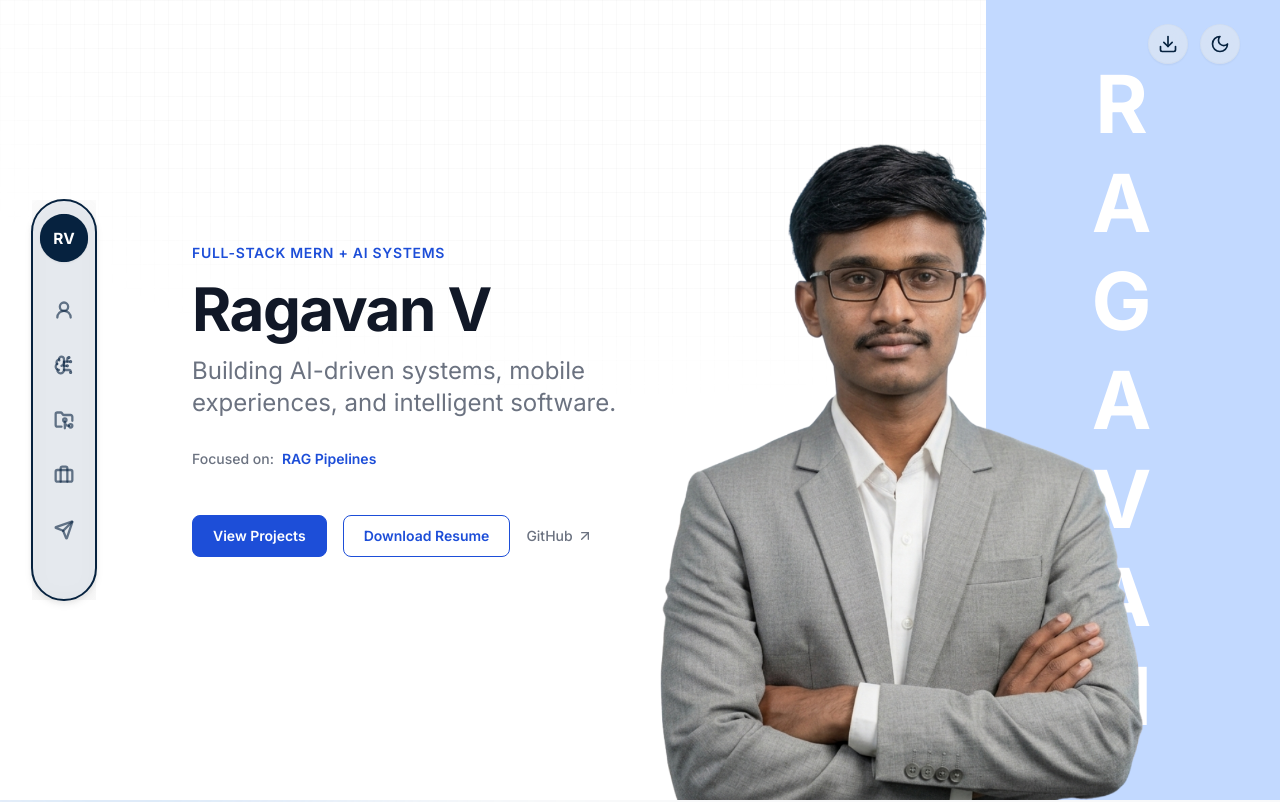
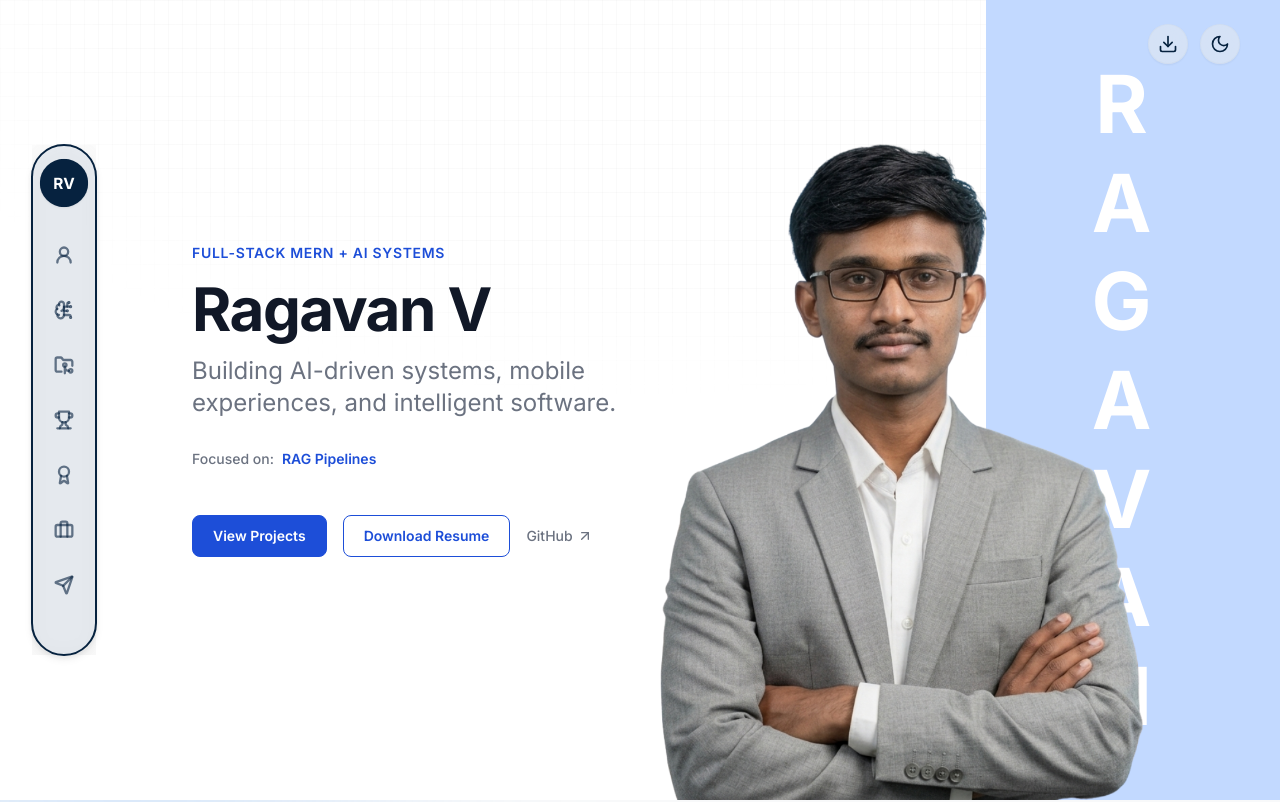
Before and after one commit to ragavan28v/ragavan.dev, a React (Vite) app: page / in a window 1280 px wide. Shown: the top 802 px of the page. Built offline with nearby package versions, Linux system fonts and the light colour scheme.

Commit message:
feat: add achievements and certifications sections and update navbar

```diff
--- a/src/App.jsx
+++ b/src/App.jsx
@@ -6,6 +6,8 @@ import Hero from './components/Hero';
 const About = lazy(() => import('./components/About'));
 const Skills = lazy(() => import('./components/Skills'));
 const Projects = lazy(() => import('./components/Projects'));
+const Achievements = lazy(() => import('./components/Achievements'));
+const Certifications = lazy(() => import('./components/Certifications'));
 const Experience = lazy(() => import('./components/Experience'));
 const GitHubSection = lazy(() => import('./components/GitHubSection'));
 const Blog = lazy(() => import('./components/Blog'));
@@ -46,6 +48,8 @@ export default function App() {
           <About />
           <Skills />
           <Projects />
+          <Achievements />
+          <Certifications />
           <Experience />
           <GitHubSection />
           <Blog />
--- /dev/null
+++ b/src/components/Achievements.jsx
@@ -0,0 +1,50 @@
+import React from 'react';
+import { motion } from 'framer-motion';
+import useInView from '../hooks/useInView';
+import { achievements } from '../data/achievements';
+import { fadeUp, stagger } from '../lib/animations';
+import { Trophy } from 'lucide-react';
+
+export default function Achievements() {
+  const { ref, controls } = useInView();
+
+  return (
+    <section id="achievements" className="section-shell min-h-screen flex items-center bg-white dark:bg-page scroll-mt-0">
+      <div className="section-inner">
+        <motion.div ref={ref} variants={stagger} initial="hidden" animate={controls}>
+          <motion.div variants={fadeUp}>
+            <p className="section-kicker">Achievements</p>
+            <h2 className="mt-4 text-3xl font-semibold tracking-tight text-primary">Milestones & Honors</h2>
+            <p className="mt-2 text-base text-secondary max-w-2xl">
+              Key accomplishments, competition victories, and community contributions.
+            </p>
+          </motion.div>
+
+          <div className="mt-12 grid grid-cols-1 gap-6 sm:grid-cols-2">
+            {achievements.map((item, idx) => (
+              <motion.div
+                key={idx}
+                variants={fadeUp}
+                className="card-shell flex flex-col md:flex-row gap-4 items-start p-6 bg-slate-50/55 dark:bg-slate-900/35 border border-slate-200/50 dark:border-slate-800/50 rounded-2xl hover:border-accent dark:hover:border-accent hover:shadow-lg transition-all duration-300"
+              >
+                <div className="flex h-12 w-12 shrink-0 items-center justify-center rounded-xl bg-accent/10 text-accent">
+                  <Trophy className="h-6 w-6 stroke-[2]" />
+                </div>
+                <div className="space-y-2">
+                  <div className="flex flex-wrap items-center justify-between gap-2">
+                    <h3 className="text-lg font-semibold text-primary">{item.title}</h3>
+                    <span className="text-xs font-semibold text-accent bg-accent/5 px-2 py-0.5 rounded-full">
+                      {item.date}
+                    </span>
+                  </div>
+                  <p className="text-sm font-medium text-secondary/90">{item.organization}</p>
+                  <p className="text-sm text-secondary leading-relaxed">{item.description}</p>
+                </div>
+              </motion.div>
+            ))}
+          </div>
+        </motion.div>
+      </div>
+    </section>
+  );
+}
--- /dev/null
+++ b/src/components/Certifications.jsx
@@ -0,0 +1,60 @@
+import React from 'react';
+import { motion } from 'framer-motion';
+import useInView from '../hooks/useInView';
+import { certifications } from '../data/certifications';
+import { fadeUp, stagger } from '../lib/animations';
+import { Award, ExternalLink } from 'lucide-react';
+
+export default function Certifications() {
+  const { ref, controls } = useInView();
+
+  return (
+    <section id="certifications" className="section-shell min-h-screen flex items-center bg-surface scroll-mt-0">
+      <div className="section-inner">
+        <motion.div ref={ref} variants={stagger} initial="hidden" animate={controls}>
+          <motion.div variants={fadeUp}>
+            <p className="section-kicker">Certifications</p>
+            <h2 className="mt-4 text-3xl font-semibold tracking-tight text-primary">Professional Credentials</h2>
+            <p className="mt-2 text-base text-secondary max-w-2xl">
+              Industry certifications, verified technical skills, and coursework.
+            </p>
+          </motion.div>
+
+          <div className="mt-12 grid grid-cols-1 gap-6 sm:grid-cols-2 lg:grid-cols-4">
+            {certifications.map((cert, idx) => (
+              <motion.div
+                key={idx}
+                variants={fadeUp}
+                className="card-shell flex flex-col justify-between p-6 bg-slate-50/55 dark:bg-slate-900/35 border border-slate-200/50 dark:border-slate-800/50 rounded-2xl hover:border-accent dark:hover:border-accent hover:shadow-lg transition-all duration-300 h-full"
+              >
+                <div>
+                  <div className="flex h-10 w-10 items-center justify-center rounded-xl bg-accent/10 text-accent mb-4">
+                    <Award className="h-5 w-5 stroke-[2]" />
+                  </div>
+                  <h3 className="text-base font-semibold text-primary mb-1 line-clamp-2">{cert.title}</h3>
+                  <p className="text-xs font-semibold text-secondary/80 mb-2">{cert.issuer}</p>
+                  <p className="text-xs text-secondary/70">{cert.date}</p>
+                  {cert.credentialId && (
+                    <p className="text-[11px] font-mono text-secondary/60 mt-1">ID: {cert.credentialId}</p>
+                  )}
+                </div>
+                {cert.link && (
+                  <div className="mt-4 pt-4 border-t border-slate-200/40 dark:border-slate-800/40">
+                    <a
+                      href={cert.link}
+                      target="_blank"
+                      rel="noreferrer"
+                      className="inline-flex items-center gap-1.5 text-xs font-semibold text-accent hover:opacity-85 transition-opacity"
+                    >
+                      Verify Credential <ExternalLink className="h-3 w-3" />
+                    </a>
+                  </div>
+                )}
+              </motion.div>
+            ))}
+          </div>
+        </motion.div>
+      </div>
+    </section>
+  );
+}
--- a/src/components/Navbar.jsx
+++ b/src/components/Navbar.jsx
@@ -1,6 +1,7 @@
 import React, { useEffect, useState, useRef } from 'react';
 import { AnimatePresence, motion } from 'framer-motion';
 import {
+  Award,
   BrainCircuit,
   Briefcase,
   Download,
@@ -8,6 +9,7 @@ import {
   Moon,
   Send,
   Sun,
+  Trophy,
   UserRound,
 } from 'lucide-react';
 import useScrollSpy from '../hooks/useScrollSpy';
@@ -16,6 +18,8 @@ const links = [
   { label: 'About', id: 'about', icon: UserRound },
   { label: 'Skills', id: 'skills', icon: BrainCircuit },
   { label: 'Projects', id: 'projects', icon: FolderGit2 },
+  { label: 'Achievements', id: 'achievements', icon: Trophy },
+  { label: 'Certifications', id: 'certifications', icon: Award },
   { label: 'Experience', id: 'experience', icon: Briefcase },
   { label: 'Contact', id: 'contact', icon: Send },
 ];
@@ -27,8 +31,10 @@ const yMap = {
   about: 110,
   skills: 165,
   projects: 220,
-  experience: 275,
-  contact: 330,
+  achievements: 275,
+  certifications: 330,
+  experience: 385,
+  contact: 440,
 };
 
 function scrollToSection(id) {
@@ -41,8 +47,8 @@ const getPath = (activeY, isHome) => {
     return `
       M 32,0
       A 32,32 0 0,1 64,32
-      L 64,368
-      A 32,32 0 0,1 0,368
+      L 64,478
+      A 32,32 0 0,1 0,478
       L 0,32
       A 32,32 0 0,1 32,0
       Z
@@ -55,8 +61,8 @@ const getPath = (activeY, isHome) => {
     A 10,10 0 0,1 46.67,${activeY - 13.6}
     A 20,20 0 1,0 46.67,${activeY + 13.6}
     A 10,10 0 0,1 64,${activeY + 20.4}
-    L 64,368
-    A 32,32 0 0,1 0,368
+    L 64,478
+    A 32,32 0 0,1 0,478
     L 0,32
     A 32,32 0 0,1 32,0
     Z
@@ -142,15 +148,15 @@ export default function Navbar({ darkMode, onToggleDarkMode }) {
 
       {/* DESKTOP SIDE NAVIGATION */}
       <nav
-        className="fixed z-50 left-8 top-1/2 -translate-y-1/2 w-16 h-[400px] hidden lg:block"
+        className="fixed z-50 left-8 top-1/2 -translate-y-1/2 w-16 h-[510px] hidden lg:block"
         aria-label="Primary Desktop"
       >
         {/* DESKTOP BACKGROUND SVG WITH MORPHING KEYHOLE CUTOUT */}
         <div className="absolute inset-0 w-full h-full -z-10 pointer-events-none">
           <svg
             width="64"
-            height="400"
-            viewBox="0 0 64 400"
+            height="510"
+            viewBox="0 0 64 510"
             fill="none"
             xmlns="http://www.w3.org/2000/svg"
             className="w-full h-full drop-shadow-md backdrop-blur-md overflow-visible"
@@ -227,7 +233,7 @@ export default function Navbar({ darkMode, onToggleDarkMode }) {
 
       {/* MOBILE BOTTOM NAVIGATION */}
       <nav
-        className="fixed z-50 bottom-6 left-1/2 -translate-x-1/2 flex h-16 w-[90%] max-w-md items-center justify-around rounded-full px-6 bg-slate-200/60 dark:bg-slate-900/60 backdrop-blur-md border border-slate-300/30 dark:border-slate-700/30 shadow-lg text-[#06223F] dark:text-slate-200 lg:hidden"
+        className="fixed z-50 bottom-6 left-1/2 -translate-x-1/2 flex h-16 w-[92%] max-w-lg items-center justify-around rounded-full px-6 bg-slate-200/60 dark:bg-slate-900/60 backdrop-blur-md border border-slate-300/30 dark:border-slate-700/30 shadow-lg text-[#06223F] dark:text-slate-200 lg:hidden"
         aria-label="Primary Mobile"
       >
         {links.map((link, i) => {
--- /dev/null
+++ b/src/data/achievements.js
@@ -0,0 +1,26 @@
+export const achievements = [
+  {
+    title: "1st Place - National Level AI Hackathon",
+    organization: "TechFest India",
+    date: "2025",
+    description: "Developed an autonomous multi-agent RAG system that automates the screening of clinical trial protocols with 94% accuracy."
+  },
+  {
+    title: "Best Open Source Contributor",
+    organization: "DevCommunity",
+    date: "2024",
+    description: "Recognized for significant contributions to core agentic coding frameworks and open-source vector search tools."
+  },
+  {
+    title: "Dean's List for Academic Excellence",
+    organization: "University of Technology",
+    date: "2023",
+    description: "Maintained a top-tier GPA placing within the top 2% of the Computer Science and Engineering department."
+  },
+  {
+    title: "Finalist - Global Web3 Hackathon",
+    organization: "Chainlink",
+    date: "2023",
+    description: "Designed a decentralized escrow system integrating Chainlink Oracles to verify cross-border payment milestones."
+  }
+];
--- /dev/null
+++ b/src/data/certifications.js
@@ -0,0 +1,30 @@
+export const certifications = [
+  {
+    title: "TensorFlow Developer Certificate",
+    issuer: "Google",
+    date: "Issued Dec 2024",
+    credentialId: "TF-8942-88",
+    link: "https://www.credential-link.com"
+  },
+  {
+    title: "AWS Certified Solutions Architect – Associate",
+    issuer: "Amazon Web Services (AWS)",
+    date: "Issued Aug 2024",
+    credentialId: "AWS-ASA-9941",
+    link: "https://www.credential-link.com"
+  },
+  {
+    title: "Deep Learning Specialization",
+    issuer: "DeepLearning.AI",
+    date: "Issued May 2024",
+    credentialId: "DL-SPEC-7731",
+    link: "https://www.credential-link.com"
+  },
+  {
+    title: "MongoDB Certified Developer Associate",
+    issuer: "MongoDB",
+    date: "Issued Feb 2024",
+    credentialId: "MDB-CDA-4810",
+    link: "https://www.credential-link.com"
+  }
+];
```
